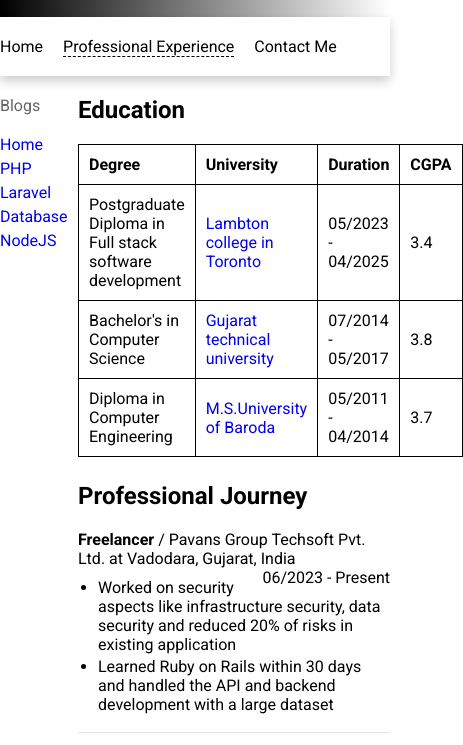
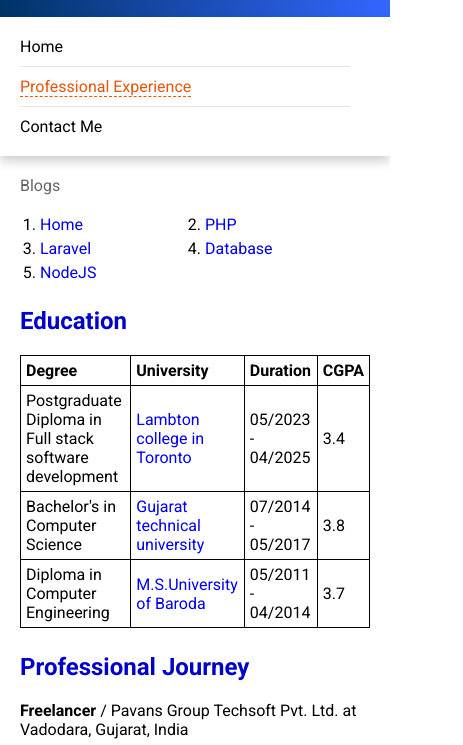
Before and after one commit to swatipanchal64/Swatiben_717_A1_2103, a plain HTML site: page experience.html in a window 390 px wide. Shown: the part 108-853 px from the top of the page, 463 px wide, since content can reach past the window. Drawn offline with Linux system fonts and the light colour scheme.

Commit message:
Responsive and colors added

```diff
--- a/css/content.css
+++ b/css/content.css
@@ -59,7 +59,7 @@ form {
 .form-group input[type="text"],
 .form-group input[type="email"],
 .form-group textarea {
-    width: 100%;
+    width: 95%;
     padding: 10px;
     border: 1px solid #ccc;
     border-radius: 4px;
@@ -113,3 +113,18 @@ form {
 .gallery-item {
     max-width: 45%;
 }
+
+
+@media only screen and (max-width: 768px) {
+    .row-6, .row-3 {
+        width: 100%;
+        margin-bottom: 20px;
+    }
+}
+
+@media only screen and (max-width: 545px) {
+
+    .education-tbl td {
+        padding: 5px;
+    }
+}
--- a/css/main.css
+++ b/css/main.css
@@ -1,5 +1,5 @@
 .gradient {
-    background: linear-gradient(to right, #000000 0%, #ffffff 100%);
+    background: linear-gradient(to right, #003366 0%, #3366ff 100%);;
     color: white;
 }
 
@@ -18,8 +18,6 @@ body {
     max-width: 1300px;
     margin: 0 auto;
 }
-
-.header-wrapper {}
 
 .header-h1 {
     margin-bottom: 20px;
@@ -41,7 +39,7 @@ body {
 }
 
 .pad-20 {
-    padding: 20px 0;
+    padding: 20px;
 }
 
 .box-shadow {box-shadow: 0 5px 10px 0px rgba(0,0,0,0.2);}
@@ -49,12 +47,14 @@ body {
 .nav-ul li a {text-decoration: none;color: black;transition: all 0.2s ease;border-bottom: 1px solid transparent;}
 
 .nav-ul li a:hover, .nav-ul li a:active, .nav-ul li a.active {
-    border-bottom: 1px dashed black;
+    border-bottom: 1px dashed #e6550a;
+    color: #e6550a;
 }
 
 .row {
     display: flex;
     justify-content: space-between;
+    flex-wrap: wrap;
 }
 
 .row-8 {
@@ -67,6 +67,7 @@ body {
 
 .content-h2 {
     margin-bottom: 20px;
+    color: #0000cc;
 }
 
 .banner-image {
@@ -92,3 +93,59 @@ body {
     margin-bottom: 5px;
     text-decoration: none;
 }
+
+
+.aside-links {
+    padding-left: 20px;
+}
+
+@media only screen and (max-width: 768px) {
+    .row-8, .row-4, .row-6, .row-3 {
+        width: 100%;
+        margin-bottom: 20px;
+    }
+    .aside-links {
+        display: flex;
+        justify-content: space-between;
+        flex-wrap: wrap;
+    }
+
+    .aside-links li {
+        width: 25%;
+    }
+}
+
+@media only screen and (max-width: 545px) {
+
+    .banner-image {
+        width: 100%;
+        margin-right: 0;
+    }
+
+    .aside-links li {
+        width: 50%;
+    }
+
+    .nav-ul {
+        flex-wrap: wrap;
+    }
+
+    .nav-ul li {
+        width: 100%;
+        margin-bottom: 10px;
+        border-bottom: 1px solid #e5e5e5;
+        padding-bottom: 10px;
+    }
+
+    .nav-ul li:last-child {
+        padding-bottom: 0;
+        margin-bottom: 0;
+        border-bottom: 0;
+    }
+
+    .exp-header span {
+        width: 100%;
+        display: inline-block;
+        margin: 10px 0 20px;
+    }
+}
--- a/experience.html
+++ b/experience.html
@@ -18,8 +18,8 @@
         </div>
     </header>
     <nav class="box-shadow">
-        <div class="main-wrapper">
-            <ul class="nav-ul pad-20">
+        <div class="main-wrapper pad-20">
+            <ul class="nav-ul">
                 <li><a href="index.html" title="Home">Home</a></li>
                 <li><a href="experience.html" title="Professional Experience" class="active">Professional Experience</a></li>
                 <li><a href="contact.html" title="Contact">Contact Me</a></li>
```
Also changed, not shown: contact.html (+2 -2 lines), index.html (+2 -2 lines).
